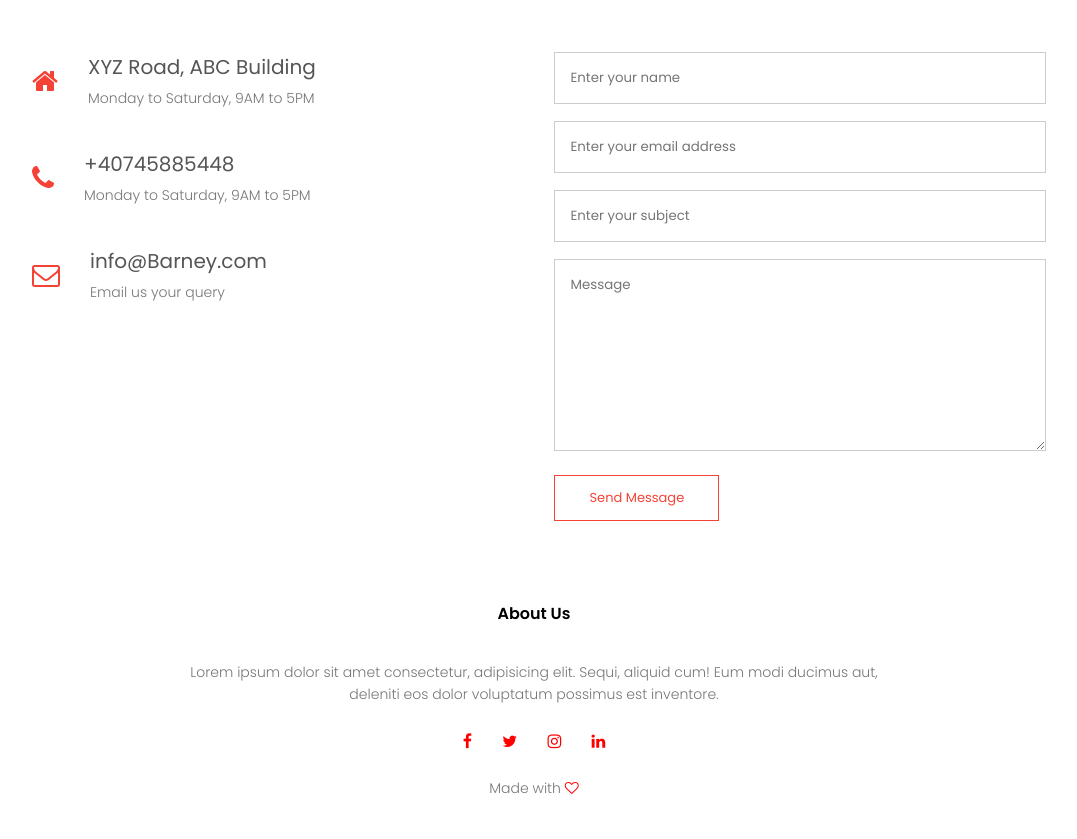
After one commit to GateaLarisaVeronica/University, a PHP site: page /contact.html in a window 1280 px wide. The commit adds this page. Shown: the part 1016-1855 px from the top of the page, without its empty margins (106-1183 px from the left). Run offline with PHP 8.4, Linux system fonts and the light colour scheme.

Commit message:
commit message

```diff
--- /dev/null
+++ b/contact.html
@@ -0,0 +1,113 @@
+<!DOCTYPE html>
+<html>
+  <head>
+    <title>University Website</title>
+    <meta name="viewport" content="width=device-width, initial-scale=1.0" />
+    <link rel="stylesheet" href="index.css" />
+    <link rel="preconnect" href="https://fonts.googleapis.com" />
+    <link rel="preconnect" href="https://fonts.gstatic.com" crossorigin />
+    <link
+      href="https://fonts.googleapis.com/css2?family=Poppins:wght@100;200;300;400;600;700&display=swap"
+      rel="stylesheet"
+    />
+    <link
+      rel="stylesheet"
+      href="https://stackpath.bootstrapcdn.com/font-awesome/4.7.0/css/font-awesome.min.css"
+    />
+  </head>
+  <body>
+    <section class="sub-header">
+      <nav>
+        <a href="index.html"><img src="assets/images/logo.png" /></a>
+        <div class="nav-links" id="navLinks">
+          <i class="fa fa-window-close" onclick="hideMenu()"></i>
+          <ul>
+            <li><a href="index.html">Home</a></li>
+            <li><a href="about.html">About</a></li>
+            <li><a href="course.html">Course</a></li>
+            <li><a href="blog.html">Blog</a></li>
+            <li><a href="contact.html">Contact</a></li>
+          </ul>
+        </div>
+        <i class="fa fa-bars" onclick="showMenu()"></i>
+      </nav>
+      <h1>Contact Us</h1>
+    </section>
+    <!-- Contact Us -->
+    <section class="location">
+      <iframe
+        src="https://www.google.com/maps/embed?pb=!1m18!1m12!1m3!1d174852.23584788595!2d23.476429303457422!3d46.783300193014064!2m3!1f0!2f0!3f0!3m2!1i1024!2i768!4f13.1!3m3!1m2!1s0x47490c1f916c0b8b%3A0xbbc601c331f148b!2sCluj-Napoca!5e0!3m2!1sro!2sro!4v1657561455356!5m2!1sro!2sro"
+        width="600"
+        height="450"
+        style="border: 0"
+        allowfullscreen=""
+        loading="lazy"
+        referrerpolicy="no-referrer-when-downgrade"
+      ></iframe>
+    </section>
+    <section class="contact-us">
+      <div class="row">
+        <div class="contact-col">
+          <div>
+            <i class="fa fa-home"></i>
+            <span>
+              <h5>XYZ Road, ABC Building</h5>
+              <p>Monday to Saturday, 9AM to 5PM</p>
+            </span>
+          </div>
+          <div>
+            <i class="fa fa-phone"></i>
+            <span>
+              <h5>+40745885448</h5>
+              <p>Monday to Saturday, 9AM to 5PM</p>
+            </span>
+          </div>
+          <div>
+            <i class="fa fa-envelope-o"></i>
+            <span>
+              <h5>info@Barney.com</h5>
+              <p>Email us your query</p>
+            </span>
+          </div>
+        </div>
+        <div class="contact-col">
+          <form action="form.html" method="post">
+            <input type="text" name="name" placeholder="Enter your name" required>
+            <input type="email" name="email" placeholder="Enter your email address" required>
+            <input type="text" name="subject" placeholder="Enter your subject" required>
+            <textarea rows="8" name="message" placeholder="Message" required></textarea>
+            <button type="submit" class="hero-btn red-btn">Send Message</button>
+          </form>
+        </div>
+      </div>
+    </section>
+    <!--Javascript for Toggle Menu -->
+    <script>
+      var navLinks = document.getElementById("navLinks");
+
+      function showMenu() {
+        navLinks.style.right = "0";
+      }
+
+      function hideMenu() {
+        navLinks.style.right = "-200px";
+      }
+    </script>
+    <!-- Footer -->
+    <section class="footer">
+      <h4>About Us</h4>
+      <p>
+        Lorem ipsum dolor sit amet consectetur, adipisicing elit. Sequi, aliquid
+        cum! Eum modi ducimus aut, <br />deleniti eos dolor voluptatum possimus
+        est inventore.
+      </p>
+      <div class="icons">
+        <i class="fa fa-facebook"></i>
+        <i class="fa fa-twitter"></i>
+        <i class="fa fa-instagram"></i>
+        <i class="fa fa-linkedin"></i>
+      </div>
+      <p>Made with <i class="fa fa-heart-o"></i></p>
+    </section>
+  </body>
+</html>
--- a/index.css
+++ b/index.css
@@ -310,3 +310,151 @@ h3{
 .fa-heart-o{
     color: #FF0000;
 }
+/* About Us */
+.sub-header{
+    height: 50vh;
+    width: 100%;
+    background-image: linear-gradient(rgba(4,9,30,0.7), rgba(4,9,30,0.7)), url(assets/images/background.jpg);
+    background-position: center;
+    background-size: cover;
+    text-align: center;
+    color: #ffff;
+}
+.sub-header h1{
+    margin-top: 100px;
+}
+.about-us{
+    width: 80%;
+    margin: auto;
+    padding-top: 80px;
+    padding-bottom: 50px;
+}
+.about-col{
+    flex-basis: 48%;
+    padding: 30px 2px;
+}
+.about-col img{
+    width: 100%;
+}
+.about-col h1{
+    padding-top: 0;
+}
+.about-col p{
+    padding: 15px 0 25px;
+}
+.red-btn{
+    border: 1px solid #f44336;
+    background: transparent;
+    color: #f44336;
+}
+.red-btn:hover{
+    color: #fff;
+}
+/* Blog content */
+.blog-content{
+    width: 80%;
+    margin: auto;
+    padding: 60px 0;
+}
+.blog-left{
+    flex-basis: 65%;
+}
+.blog-left img{
+    width: 100%;
+}
+.blog-left h2{
+    color: #222;
+    font-weight: 600;
+    margin: 30px 0;
+}
+.blog-left p{
+    color: #999;
+}
+.blog-right{
+    flex-basis: 32%;
+}
+.blog-right h3{
+    background: #f44336;
+    color: #fff;
+    padding: 7px 0;
+    font-size: 16px;
+    margin-bottom: 20px;
+}
+.blog-right div{
+    display: flex;
+    align-items: center;
+    justify-content: space-between;
+    color: #555;
+    padding: 8px;
+    box-sizing: border-box;
+}
+.comment-box{
+    border: 1px solid #ccc;
+    margin: 50px 0;
+    padding: 10px 20px;
+}
+.comment-box h3{
+    text-align: left;
+}
+.comment-form input, .comment-form textarea{
+    width: 100%;
+    padding: 10px;
+    margin: 15px 0;
+    box-sizing: border-box;
+    border: none;
+    outline: none;
+    background: #f0f0f0;
+}
+.comment-form button{
+    margin: 10px 0;
+}
+@media(max-width: 700px){
+    .sub-header h1{
+        font-size: 24px;
+    }
+}
+/* Contact us page */
+.location{
+    width: 80%;
+    margin: auto;
+    padding: 80px 0;
+}
+.location iframe{
+    width: 100%;
+}
+.contact-us{
+    width: 80%;
+    margin: auto;
+}
+.contact-col{
+    flex-basis: 48%;
+    margin-bottom: 30px;
+}
+.contact-col div{
+    display: flex;
+    align-items: center;
+    margin-bottom: 40px;
+}
+.contact-col div .fa{
+    font-size: 28px;
+    color: #f44336;
+    margin: 10px;
+    margin-right: 30px;
+}
+.contact-col div p{
+    padding: 0;
+}
+.contact-col div h5{
+    font-size: 20px;
+    margin-bottom: 5px;
+    color: #555;
+    font-weight: 400;
+}
+.contact-col input, .contact-col textarea{
+    width: 100%;
+    padding: 15px;
+    margin-bottom: 17px;
+    outline: none;
+    border: 1px solid #ccc;
+    box-sizing: border-box;
+}
```
Also changed, not shown: about.html (added, +80 -0 lines), blog.html (added, +113 -0 lines), course.html (added, +118 -0 lines), form.php (added, +27 -0 lines), index.html (+5 -5 lines), assets/images/about.jpg (added), assets/images/background.jpg (added), assets/images/certificate.jpg (added).
